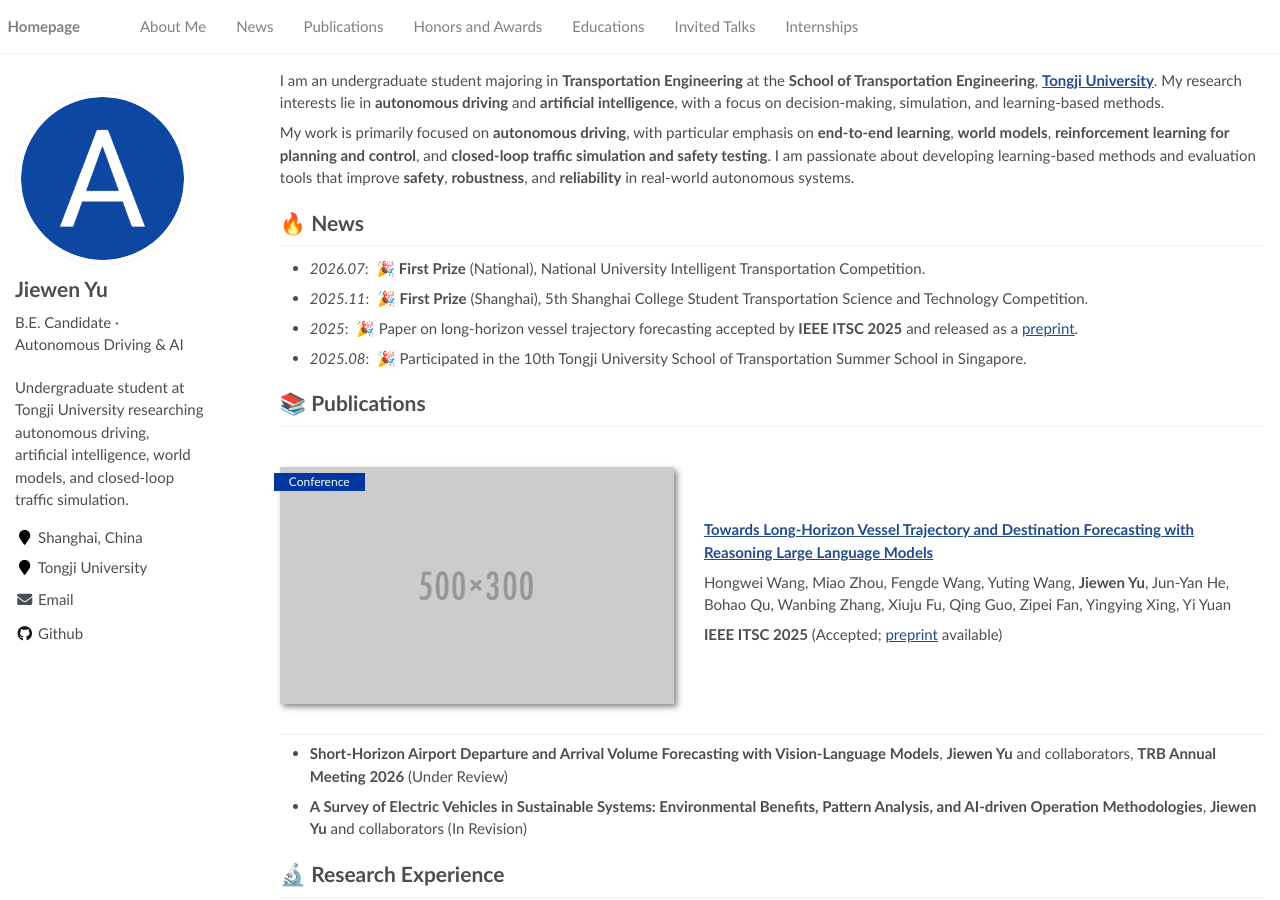
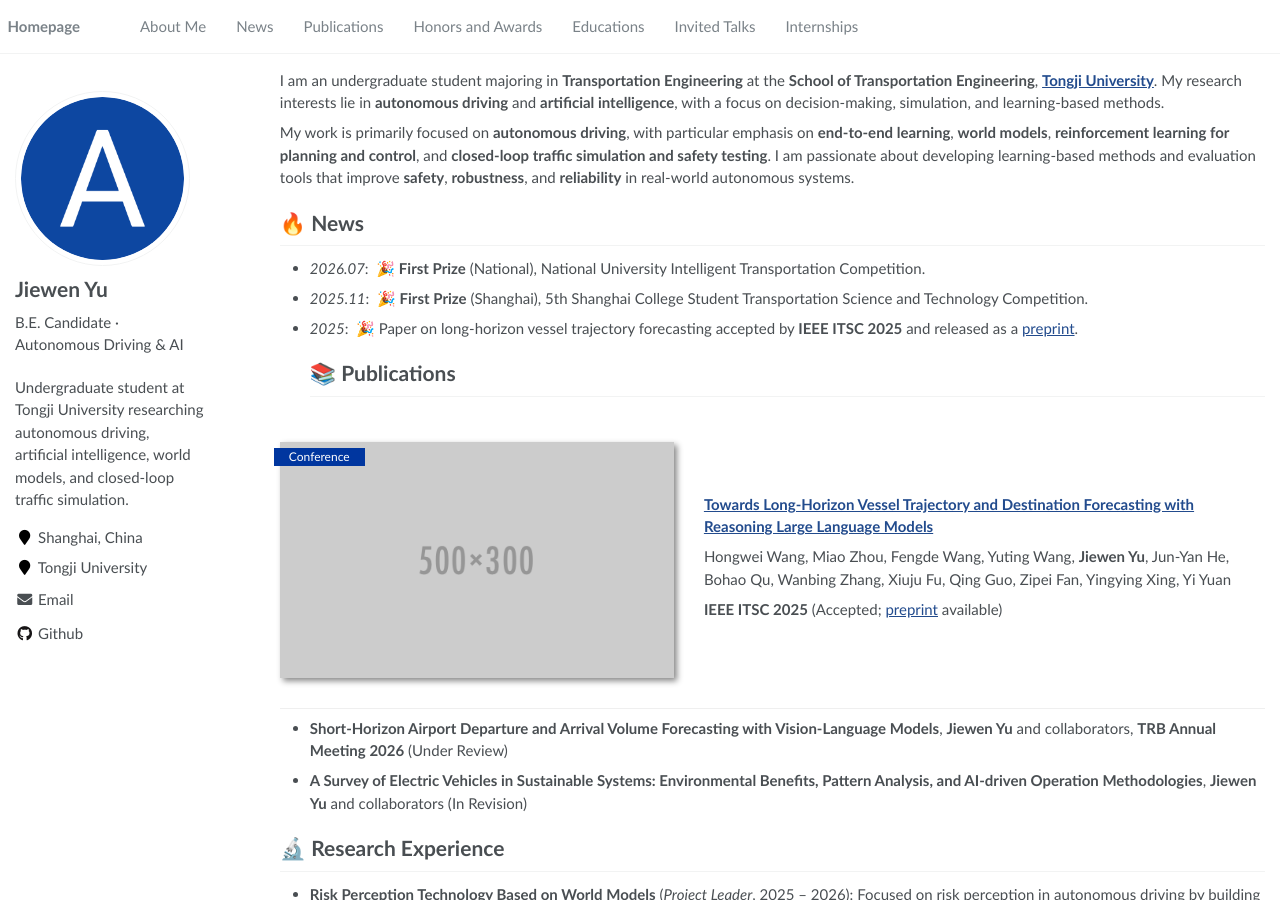
Before and after one commit to jieweny01/jieweny01.github.io, a Jekyll site: the page built from _pages/about.md, in a window 1280 px wide and 900 px high. Built offline with Jekyll 4.4.1, drawn with Linux system fonts in a browser that asks for light colours.

Commit message:
Remove Singapore summer school item from news section.
Co-authored-by: Cursor <cursoragent@cursor.com>

```diff
--- a/_pages/about.md
+++ b/_pages/about.md
@@ -18,9 +18,6 @@ My work is primarily focused on **autonomous driving**, with particular emphasis
 - *2026.07*: &nbsp;🎉 **First Prize** (National), National University Intelligent Transportation Competition.
 - *2025.11*: &nbsp;🎉 **First Prize** (Shanghai), 5th Shanghai College Student Transportation Science and Technology Competition.
 - *2025*: &nbsp;🎉 Paper on long-horizon vessel trajectory forecasting accepted by **IEEE ITSC 2025** and released as a [preprint](https://arxiv.org/abs/2606.08633).
-- *2025.08*: &nbsp;🎉 Participated in the 10th Tongji University School of Transportation Summer School in Singapore.
-
-
 # 📚 Publications
 
 <div class='paper-box'><div class='paper-box-image'><div><div class="badge">Conference</div><img src='images/500x300.png' alt="paper thumbnail" width="100%"></div></div>
```
